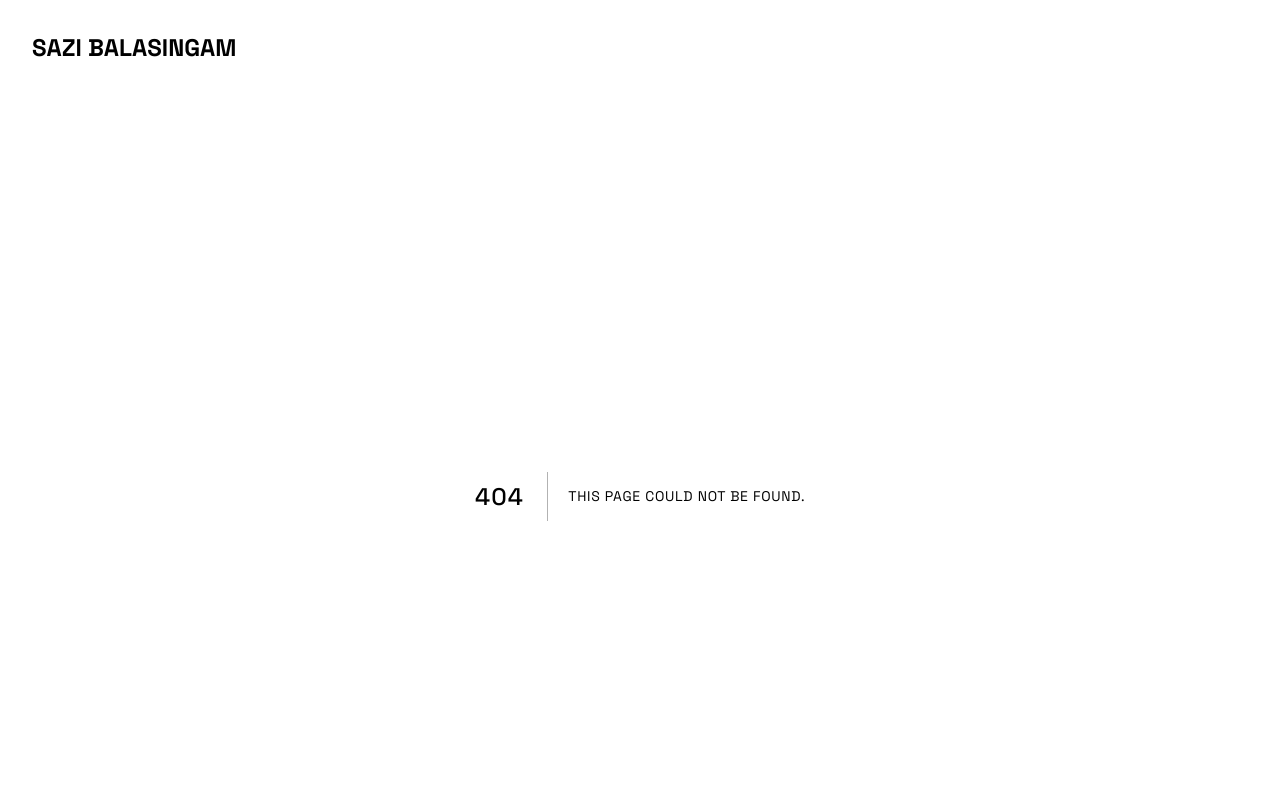
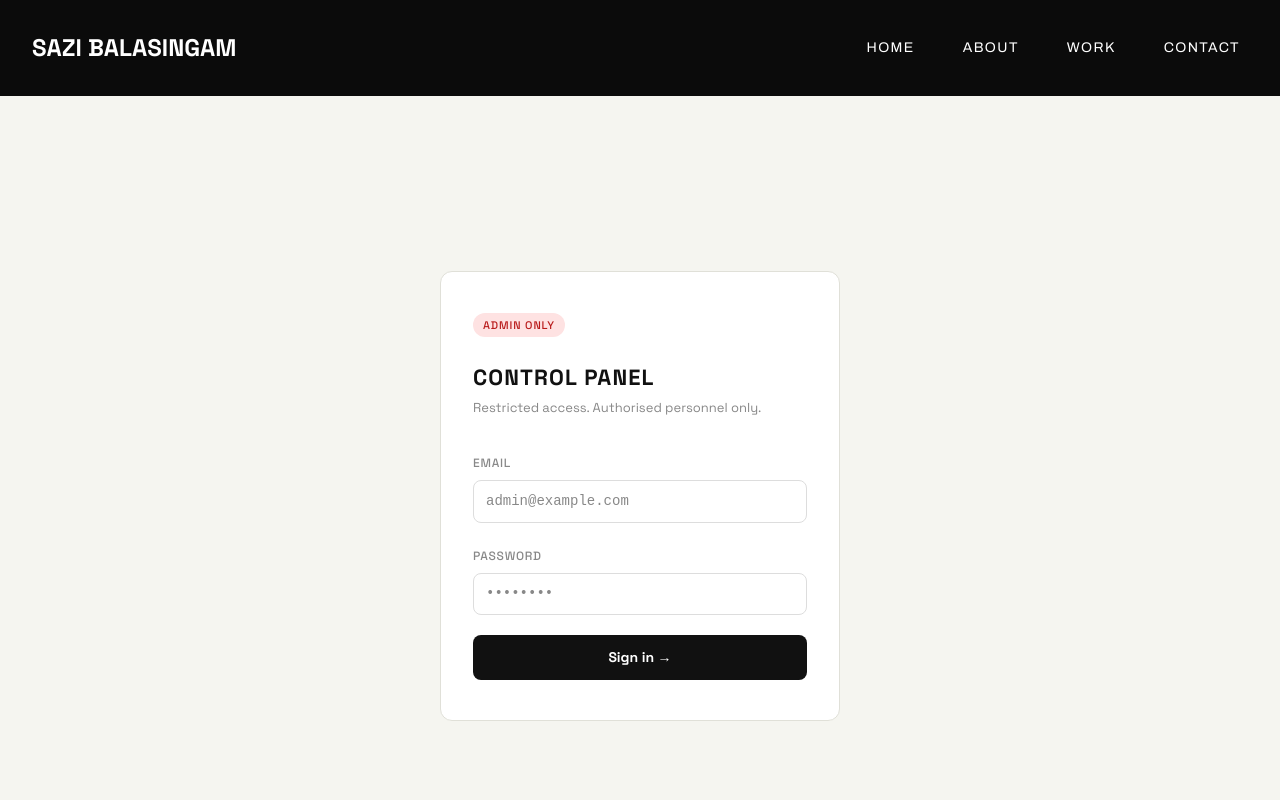
Before and after one commit to Ramsan-code/Sazi-portfolio, a Next.js app: page /login in a window 1280 px wide. Before the commit this address had no page. Shown: the top 800 px of the page. Built offline with nearby package versions, Linux system fonts and the light colour scheme; a web font is replaced by a local one.

Commit message:
authentication added successfully

```diff
--- /dev/null
+++ b/middleware.ts
@@ -0,0 +1,16 @@
+import { NextRequest, NextResponse } from "next/server";
+import { verifyToken } from "@/lib/auth";
+
+export function middleware(req: NextRequest) {
+  const token = req.cookies.get("admin_token")?.value;
+
+  if (!token || !verifyToken(token)) {
+    return NextResponse.redirect(new URL("/login", req.url));
+  }
+
+  return NextResponse.next();
+}
+
+export const config = {
+  matcher: ["/admin/:path*"],
+};
--- /dev/null
+++ b/seed.ts
@@ -0,0 +1,37 @@
+import mongoose from "mongoose";
+import bcrypt from "bcrypt";
+
+const MONGO_URI = "mongodb://lajee001_db_user:YMB3c21sZ2iftqaD@ac-uqpiaq2-shard-00-00.0skyeub.mongodb.net:27017,ac-uqpiaq2-shard-00-01.0skyeub.mongodb.net:27017,ac-uqpiaq2-shard-00-02.0skyeub.mongodb.net:27017/?ssl=true&replicaSet=atlas-pg9kjk-shard-0&authSource=admin&appName=Cluster0";
+
+async function seed() {
+  await mongoose.connect(MONGO_URI);
+  console.log("✓ Connected to MongoDB");
+
+  const UserSchema = new mongoose.Schema({
+    name:     { type: String, required: true },
+    email:    { type: String, required: true, unique: true },
+    password: { type: String, required: true },
+    isActive: { type: Boolean, default: true },
+  }, { timestamps: true });
+
+  const User = mongoose.models.User || mongoose.model("User", UserSchema);
+
+  const exists = await User.findOne({ email: "admin@example.com" });
+  if (exists) {
+    console.log("⚠️  Admin already exists. Skipping.");
+    await mongoose.disconnect();
+    return;
+  }
+
+  await User.create({
+    name: "Super Admin",
+    email: "admin@example.com",
+    password: await bcrypt.hash("Admin@1234", 10),
+    isActive: true,
+  });
+
+  console.log("✓ Admin seeded: admin@example.com / Admin@1234");
+  await mongoose.disconnect();
+}
+
+seed().catch(console.error);
--- /dev/null
+++ b/src/app/admin/dashboard/page.tsx
@@ -0,0 +1,40 @@
+import { cookies } from "next/headers";
+import { redirect } from "next/navigation";
+import { verifyToken } from "@/lib/auth";
+import dbConnect from "@/lib/db";
+import { User } from "@/app/models/user";
+
+export default async function DashboardPage() {
+  const cookieStore = await cookies();                        // ← await here
+  const token = cookieStore.get("admin_token")?.value;
+  const payload = token ? verifyToken(token) : null;
+  if (!payload) redirect("/login");
+
+  await dbConnect();
+  const admin = await User.findById(payload.id).select("-password");
+
+  async function logout() {
+    "use server";
+    const { cookies } = await import("next/headers");
+    const cookieStore = await cookies();                      // ← await here too
+    cookieStore.delete("admin_token");
+    const { redirect } = await import("next/navigation");
+    redirect("/login");
+  }
+
+  return (
+    <main style={{ padding: "2rem", maxWidth: 600, margin: "0 auto" }}>
+      <h1 style={{ fontSize: 22, fontWeight: 700 }}>Welcome, {admin?.name}</h1>
+      <p style={{ color: "#888", marginTop: ".25rem", fontSize: 14 }}>{admin?.email}</p>
+      <form action={logout} style={{ marginTop: "2rem" }}>
+        <button type="submit" style={{
+          padding: ".6rem 1.2rem", background: "transparent",
+          border: "0.5px solid #ddd", borderRadius: 8,
+          cursor: "pointer", fontSize: 14
+        }}>
+          Logout →
+        </button>
+      </form>
+    </main>
+  );
+}
--- /dev/null
+++ b/src/app/api/auth/login/route.ts
@@ -0,0 +1,50 @@
+import { NextRequest, NextResponse } from "next/server";
+import bcrypt from "bcrypt";
+import dbConnect from "@/lib/db";
+import { User } from "@/app/models/user";
+import { signToken } from "@/lib/auth";
+
+export async function POST(req: NextRequest) {
+  try {
+    const { email, password } = await req.json();
+
+    await dbConnect();
+
+    // DEBUG — remove after fixing
+    const allUsers = await User.find({});
+    console.log("ALL USERS IN DB:", JSON.stringify(allUsers, null, 2));
+    console.log("LOOKING FOR EMAIL:", email);
+
+    const user = await User.findOne({ email, isActive: true });
+    console.log("FOUND USER:", user);
+
+    if (!user) {
+      return NextResponse.json({ message: "Access denied." }, { status: 403 });
+    }
+
+    const valid = await bcrypt.compare(password, user.password);
+    if (!valid) {
+      return NextResponse.json({ message: "Invalid credentials." }, { status: 401 });
+    }
+
+    const token = signToken(user._id.toString());
+
+    const res = NextResponse.json({
+      message: "Login successful.",
+      admin: { id: user._id, name: user.name, email: user.email },
+    });
+
+    res.cookies.set("admin_token", token, {
+      httpOnly: true,
+      secure: process.env.NODE_ENV === "production",
+      sameSite: "lax",
+      maxAge: 60 * 60 * 8,
+      path: "/",
+    });
+
+    return res;
+  } catch (err) {
+    console.log("ERROR:", err);
+    return NextResponse.json({ message: "Server error." }, { status: 500 });
+  }
+}
--- /dev/null
+++ b/src/app/api/auth/logout/route.ts
@@ -0,0 +1,7 @@
+import { NextResponse } from "next/server";
+
+export async function POST() {
+  const res = NextResponse.json({ message: "Logged out." });
+  res.cookies.delete("admin_token");
+  return res;
+}
--- /dev/null
+++ b/src/app/login/page.tsx
@@ -0,0 +1,112 @@
+"use client";
+import { useState } from "react";
+import { useRouter } from "next/navigation";
+
+export default function LoginPage() {
+  const router = useRouter();
+  const [email, setEmail] = useState("");
+  const [password, setPassword] = useState("");
+  const [error, setError] = useState("");
+  const [loading, setLoading] = useState(false);
+
+  async function handleLogin() {
+    setError("");
+    setLoading(true);
+
+    const res = await fetch("/api/auth/login", {
+      method: "POST",
+      headers: { "Content-Type": "application/json" },
+      body: JSON.stringify({ email, password }),
+    });
+
+    const data = await res.json();
+    setLoading(false);
+
+    if (!res.ok) {
+      setError(data.message);
+      return;
+    }
+
+    router.push("/admin/dashboard");
+  }
+
+  const inputStyle = {
+    display: "block",
+    width: "100%",
+    padding: ".6rem .75rem",
+    fontFamily: "monospace",
+    fontSize: 14,
+    border: "0.5px solid #ddd",
+    borderRadius: 8,
+    marginTop: ".4rem",
+    outline: "none",
+    color: "#111",           // ← text color
+    background: "#fff",      // ← background
+  };
+
+  return (
+    <main style={{
+      minHeight: "100vh", display: "flex",
+      alignItems: "center", justifyContent: "center", background: "#f5f5f0"
+    }}>
+      <div style={{
+        background: "#fff", border: "0.5px solid #e0e0d8",
+        borderRadius: 12, padding: "2.5rem 2rem", width: "100%", maxWidth: 400
+      }}>
+        <span style={{
+          fontSize: 11, fontWeight: 500, letterSpacing: ".08em",
+          textTransform: "uppercase", background: "#fee2e2", color: "#b91c1c",
+          padding: "4px 10px", borderRadius: 999, display: "inline-block", marginBottom: "1.5rem"
+        }}>
+          Admin only
+        </span>
+
+        <h1 style={{ fontSize: 22, fontWeight: 700, marginBottom: ".25rem", color: "#111" }}>Control panel</h1>
+        <p style={{ fontSize: 13, color: "#888", marginBottom: "2rem" }}>
+          Restricted access. Authorised personnel only.
+        </p>
+
+        <label style={{ fontSize: 12, fontWeight: 500, textTransform: "uppercase", letterSpacing: ".06em", color: "#888" }}>
+          Email
+        </label>
+        <input
+          type="email"
+          value={email}
+          onChange={e => setEmail(e.target.value)}
+          placeholder="admin@example.com"
+          style={{ ...inputStyle, marginBottom: "1.25rem" }}
+        />
+
+        <label style={{ fontSize: 12, fontWeight: 500, textTransform: "uppercase", letterSpacing: ".06em", color: "#888" }}>
+          Password
+        </label>
+        <input
+          type="password"
+          value={password}
+          onChange={e => setPassword(e.target.value)}
+          placeholder="••••••••"
+          onKeyDown={e => e.key === "Enter" && handleLogin()}
+          style={inputStyle}
+        />
+
+        {error && (
+          <p style={{ fontSize: 12, color: "#b91c1c", marginTop: ".5rem" }}>{error}</p>
+        )}
+
+        <button
+          onClick={handleLogin}
+          disabled={loading}
+          style={{
+            display: "block", width: "100%", padding: ".75rem",
+            background: "#111", color: "#fff", border: "none",
+            borderRadius: 8, fontWeight: 700, fontSize: 14,
+            cursor: loading ? "not-allowed" : "pointer",
+            opacity: loading ? 0.7 : 1, marginTop: "1.25rem"
+          }}
+        >
+          {loading ? "Signing in..." : "Sign in →"}
+        </button>
+      </div>
+    </main>
+  );
+}
--- /dev/null
+++ b/src/app/models/user.ts
@@ -0,0 +1,23 @@
+import { Schema, model, models, Document, Types } from "mongoose";
+
+export interface IUser extends Document {
+  _id: Types.ObjectId;
+  name: string;
+  email: string;
+  password: string;
+  isActive: boolean;
+  createdAt: Date;
+  updatedAt: Date;
+}
+
+const UserSchema = new Schema<IUser>(
+  {
+    name:     { type: String, required: true, trim: true },
+    email:    { type: String, required: true, unique: true, lowercase: true },
+    password: { type: String, required: true, minlength: 8 },
+    isActive: { type: Boolean, default: true },
+  },
+  { timestamps: true }
+);
+
+export const User = models.User || model<IUser>("User", UserSchema);
--- a/src/app/page.tsx
+++ b/src/app/page.tsx
@@ -68,7 +68,7 @@ export default function Home() {
         <div className="flex-1 flex justify-center md:justify-end">
           <div className="relative w-[300px] md:w-[400px] h-[400px] border-4 border-white overflow-hidden">
             <Image
-              src={imageUrl || "/portrait.png"}
+              src={imageUrl}
               alt="Profile"
               fill
               className="object-cover"
--- /dev/null
+++ b/src/lib/auth.ts
@@ -0,0 +1,21 @@
+import jwt from "jsonwebtoken";
+import { cookies } from "next/headers";
+
+const SECRET = process.env.JWT_SECRET!;
+
+export function signToken(id: string) {
+  return jwt.sign({ id }, SECRET, { expiresIn: "8h" });
+}
+
+export function verifyToken(token: string): { id: string } | null {
+  try {
+    return jwt.verify(token, SECRET) as { id: string };
+  } catch {
+    return null;
+  }
+}
+
+export async function getTokenFromCookies() {   // ← now async
+  const cookieStore = await cookies();           // ← await here
+  return cookieStore.get("admin_token")?.value ?? null;
+}
```
Also changed, not shown: package.json (+7 -0 lines), 1 other file (tests, documents, lock files or other folders).
